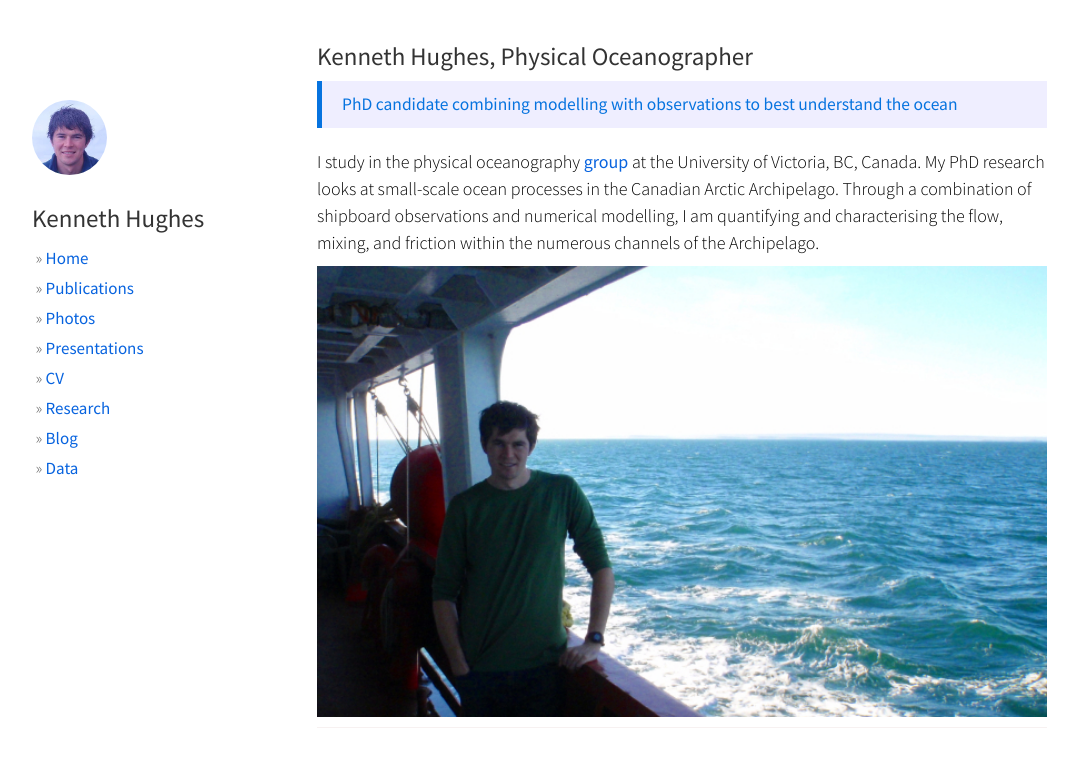
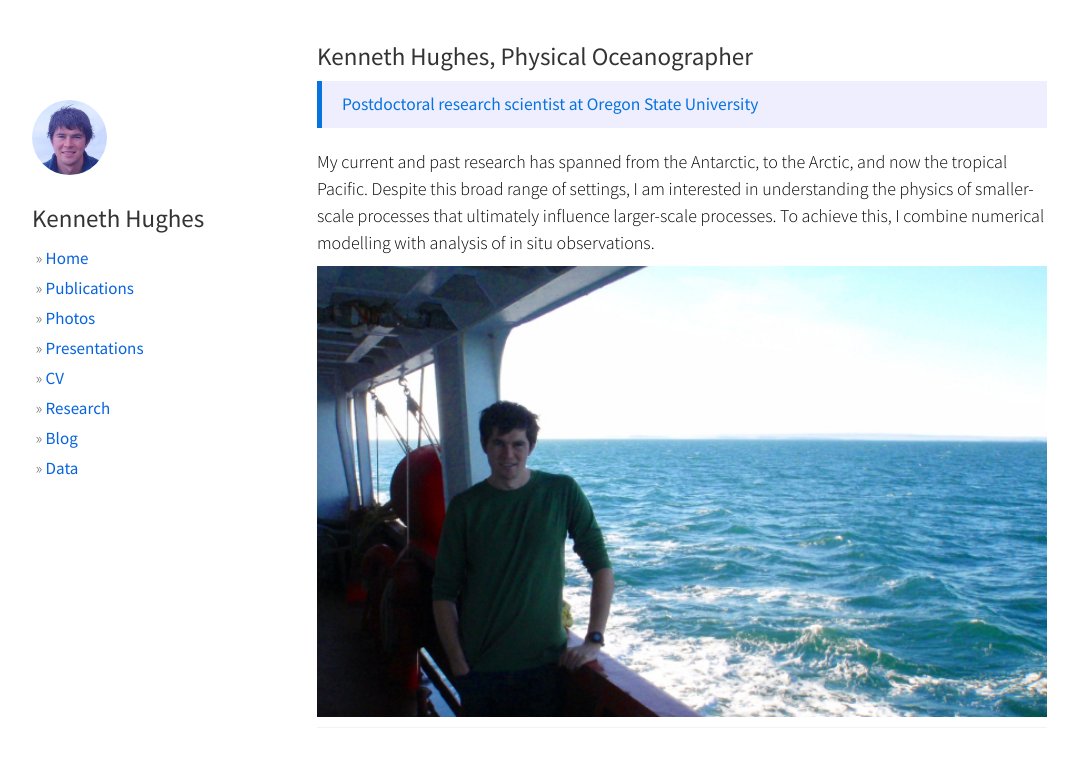
Before and after one commit to hugke729/hugke729.github.io, a Jekyll site: the page built from index.md, in a window 1280 px wide. Shown: the top 767 px of the page, without its empty margins (53-1131 px from the left). Built offline with Jekyll 4.4.1, drawn with Linux system fonts in a browser that asks for light colours; nearby versions of some CDN libraries.

Commit message:
Update front page summary

```diff
--- a/index.md
+++ b/index.md
@@ -5,10 +5,10 @@ layout: default
 
 # Kenneth Hughes, Physical Oceanographer
 
-> PhD candidate combining modelling with observations to best understand the ocean
+> Postdoctoral research scientist at Oregon State University
 
-I study in the physical oceanography [group][uvicpog] at the University of Victoria, BC, Canada. My PhD research looks at small-scale ocean processes in the Canadian Arctic Archipelago. Through a combination of shipboard observations and numerical modelling, I am quantifying and characterising the flow, mixing, and friction within the numerous channels of the Archipelago.
+My current and past research has spanned from the Antarctic, to the Arctic, and now the tropical Pacific. Despite this broad range of settings, I am interested in understanding the physics of smaller-scale processes that ultimately influence larger-scale processes. To achieve this, I combine numerical modelling with analysis of in situ observations.
 
 <img src="/photos/ken-arctic-wide.jpg" width="100%">
 
-[uvicpog]: http://web.uvic.ca/~jklymak
+[omg]: http://mixing.coas.oregonstate.edu/
```
